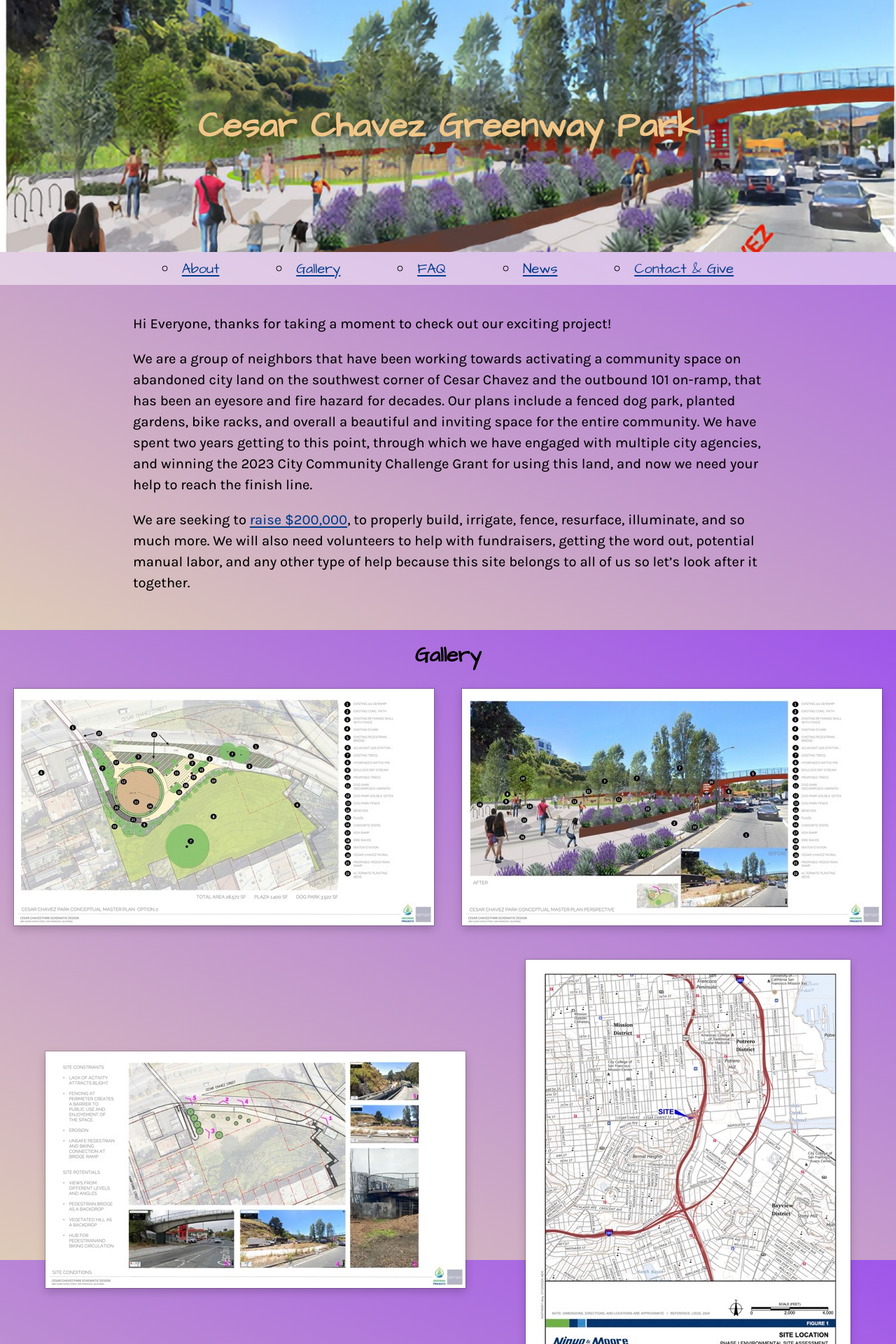
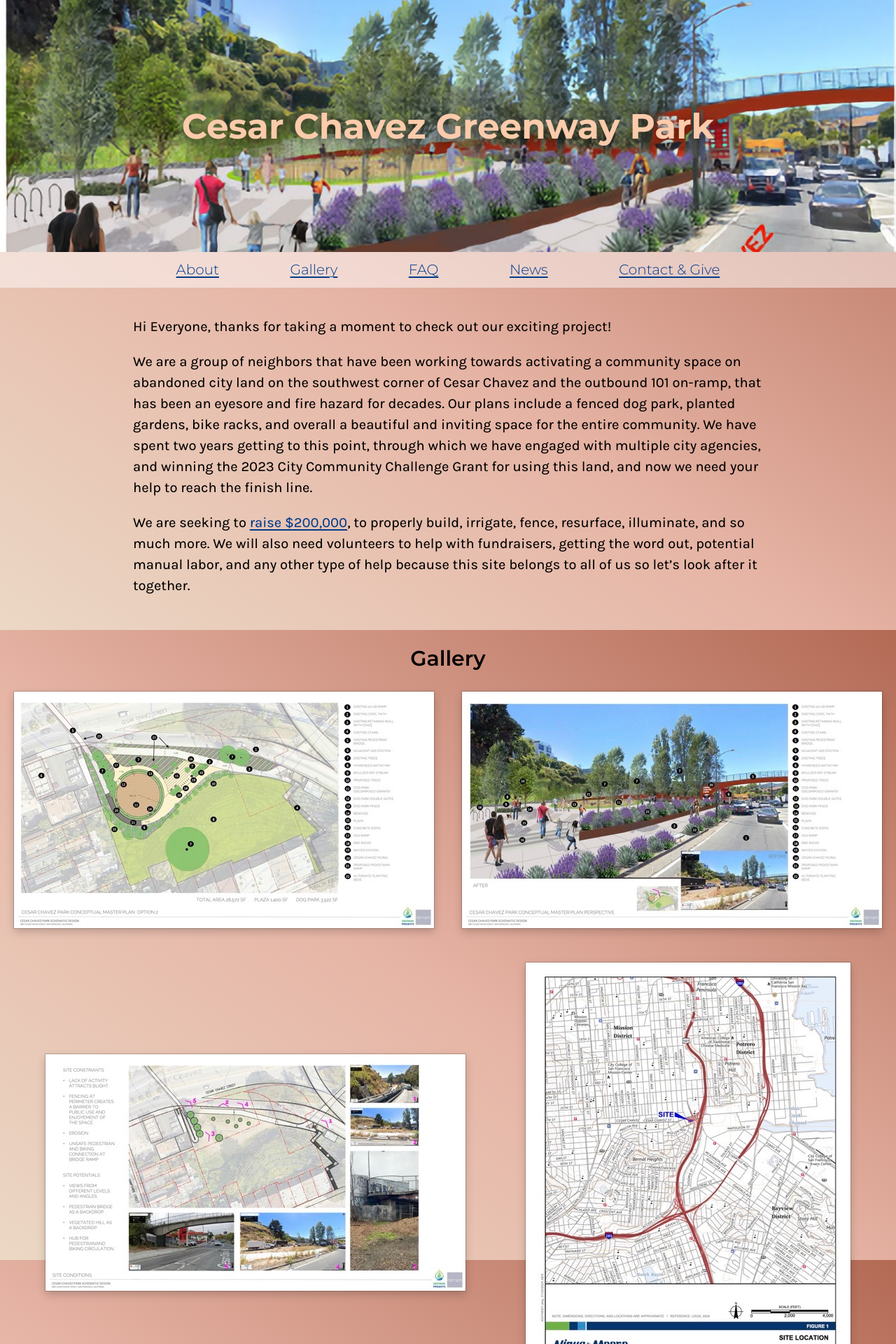
Before and after one commit to danieldickison/cesarchavezgreenway, a Jekyll site: the page built from index.markdown, in a window 1280 px wide. Shown: the top 1920 px of the page at 70% size. Built offline with Jekyll 4.4.1, drawn with Linux system fonts in a browser that asks for light colours; our own code applies the rules of GitHub Pages for plain Markdown files.

Commit message:
Font and color tweaks

```diff
--- a/_layouts/default.html
+++ b/_layouts/default.html
@@ -7,7 +7,7 @@
       content="width=device-width, initial-scale=1, maximum-scale=1"
     />
     <style>
-      @import url("https://fonts.googleapis.com/css2?family=Architects+Daughter&family=Karla:ital,wght@0,200..800;1,200..800&display=swap");
+      @import url("https://fonts.googleapis.com/css2?family=Architects+Daughter&family=Karla:ital,wght@0,200..800;1,200..800&family=Montserrat:ital,wght@0,200..800;1,200..800&display=swap");
     </style>
     <link
       rel="stylesheet"
--- a/_sass/base.scss
+++ b/_sass/base.scss
@@ -15,11 +15,22 @@
   min-height: 100vh;
   min-height: 100lvh;
   background-image: linear-gradient(
-    25deg,
-    rgb(222, 203, 184),
-    rgb(159, 86, 234)
+    35deg,
+    #ebd8c5,
+    rgb(230, 180, 165) 46.22%,
+    #b36a55
   );
   background-attachment: fixed;
+
+  @media (max-width: 400px) {
+    background-image: linear-gradient(
+      85deg,
+      #ebd8c5,
+      rgb(230, 180, 165) 46.22%,
+      #b36a55
+    );
+    background-attachment: initial;
+  }
 
   font-family: "Karla", sans-serif;
   font-size: 20px;
@@ -37,14 +48,21 @@
 
 h1 {
   text-align: center;
+  font-family: Montserrat, sans-serif;
+  font-weight: 700;
   font-size: 2.5em;
 }
 
-h1,
 h2,
 h3 {
-  font-family: "Architects Daughter", sans-serif;
+  font-family: Montserrat, sans-serif;
+  font-weight: 600;
   text-align: center;
+}
+
+.post h2,
+.post h3 {
+  font-family: "Architects Daughter", cursive;
 }
 
 a:link {
@@ -71,7 +89,7 @@
 
   a:any-link {
     color: inherit;
-    text-shadow: 0 4px 15px rgba(0, 0, 0, 0.35);
+    text-shadow: 0 4px 15px rgba(0, 0, 0, 0.5);
     text-decoration: none;
     &:hover {
       text-decoration: underline;
@@ -89,7 +107,8 @@
   grid-template-columns: subgrid;
 
   @include blur-background;
-  font-family: "Architects Daughter", sans-serif;
+  font-family: Montserrat, sans-serif;
+  font-weight: 300;
 
   > menu {
     grid-column: 2;
@@ -97,7 +116,7 @@
     flex-flow: row wrap;
     justify-content: space-evenly;
     column-gap: 2em;
-    list-style: circle;
+    list-style: none;
     padding: 0;
     margin: 0;
 
@@ -132,6 +151,10 @@
     height: 1px;
     background: transparent;
   }
+
+  ul.posts {
+    font-family: "Architects Daughter", cursive;
+  }
 }
 
 footer {
@@ -142,7 +165,7 @@
   grid-template-columns: subgrid;
 
   padding: 1ex;
-  font-family: "Architects Daughter", sans-serif;
+  font-family: "Architects Daughter", cursive;
 
   > * {
     grid-column: 2;
--- a/_sass/colors.scss
+++ b/_sass/colors.scss
@@ -1,7 +1,7 @@
 :root {
   --color-link: #003b8c;
   --color-visited: var(--color-link);
-  --color-header-fg: rgb(241, 198, 136);
+  --color-header-fg: #fbcbab;
   --color-header-bg: #78a5e0;
-  --color-html-bg: #cdabc6;
+  --color-html-bg: #e0c3ba;
 }
--- a/index.markdown
+++ b/index.markdown
@@ -38,7 +38,7 @@
 
 ## News and Updates
 
-<ul>
+<ul class="posts">
 {% for post in site.posts %}
   <li><a href="{{ post.url }}">{{ post.date | date_to_string }} – {{ post.title }}</a></li>
 {% endfor %}
```
Also changed, not shown: _layouts/post.html (+3 -4 lines).
